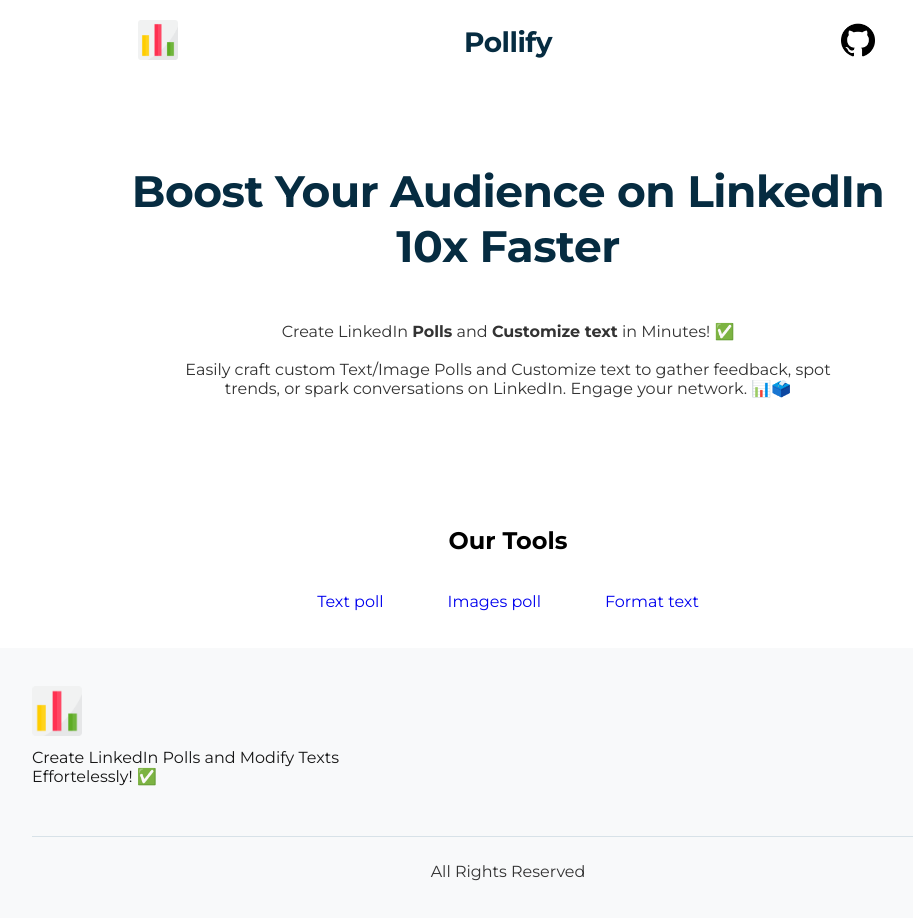
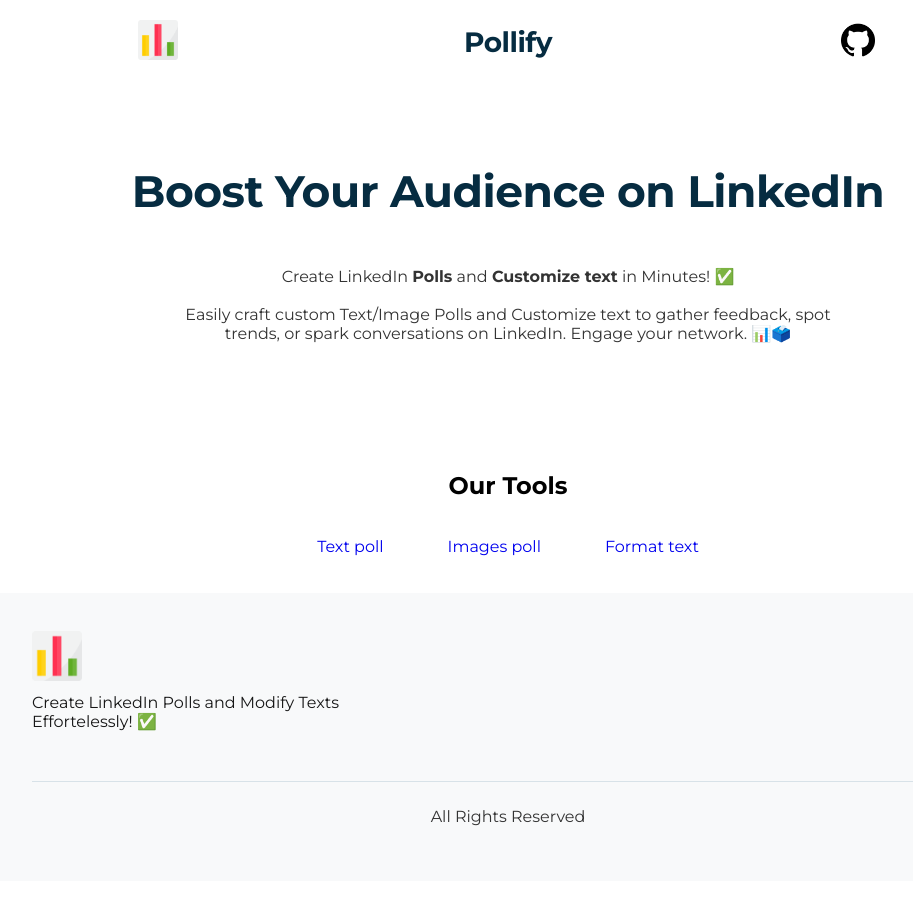
Before and after one commit to Ramzi-Abidi/Reaction-poll-generator, a React (Vite) app: page / in a window 1280 px wide. Shown: the top 918 px of the page, without its empty margins (132-1045 px from the left). After the commit the page ends 881 px from the top, so only its background shows below. Built offline with nearby package versions, Linux system fonts and the light colour scheme.

Commit message:
fix the title in home and remove unused styles

```diff
--- a/src/components/HeroTitle.tsx
+++ b/src/components/HeroTitle.tsx
@@ -1,8 +1,7 @@
 const HeroTitle = () => {
     return (
         <h1 className="hero-title">
-            Boost Your Audience on LinkedIn <br />
-            10x Faster
+            Boost Your Audience on LinkedIn
         </h1>
     );
 };
--- a/src/pages/TextPoll.tsx
+++ b/src/pages/TextPoll.tsx
@@ -9,7 +9,6 @@
 import pollIcon from "/imgs/poll.png";
 import html2canvas from "html2canvas";
 import { Header } from "../components/Header";
-// import AnimatePage from "./AnimatedPage";
 import Links from "../components/Links";
 import { icon } from "../utils/interfaces";
 
--- a/src/styles/carousel.css
+++ b/src/styles/carousel.css
@@ -2,7 +2,6 @@
     margin: 1.25rem auto;
     padding: 1rem;
     background-color: #f1f1f1f1;
-    /* width: 1080px; */
     height: 400px;
 }
 .post {
--- a/src/styles/textFormatter.css
+++ b/src/styles/textFormatter.css
@@ -92,16 +92,13 @@
 .top-spacing {
     margin-top: 10rem;
 }
-
 .tooltip {
     width: 100%;
     position: relative;
     display: inline-block;
 }
-
 .tooltip .tooltiptext {
     visibility: hidden;
-    /* width: 140px; */
     background-color: #555;
     color: #fff;
     text-align: center;
--- a/src/utils/interfaces.ts
+++ b/src/utils/interfaces.ts
@@ -1,13 +1,11 @@
 export interface ArrowProps {
     iconType: string;
 }
-
 export type icon = {
     img: string;
     title: string;
     type: string;
 };
-
 export type iconStates = {
     likeState: string;
     loveState: string;
```
Also changed, not shown: src/pages/TextFormatter.tsx (+41 -0 lines).
